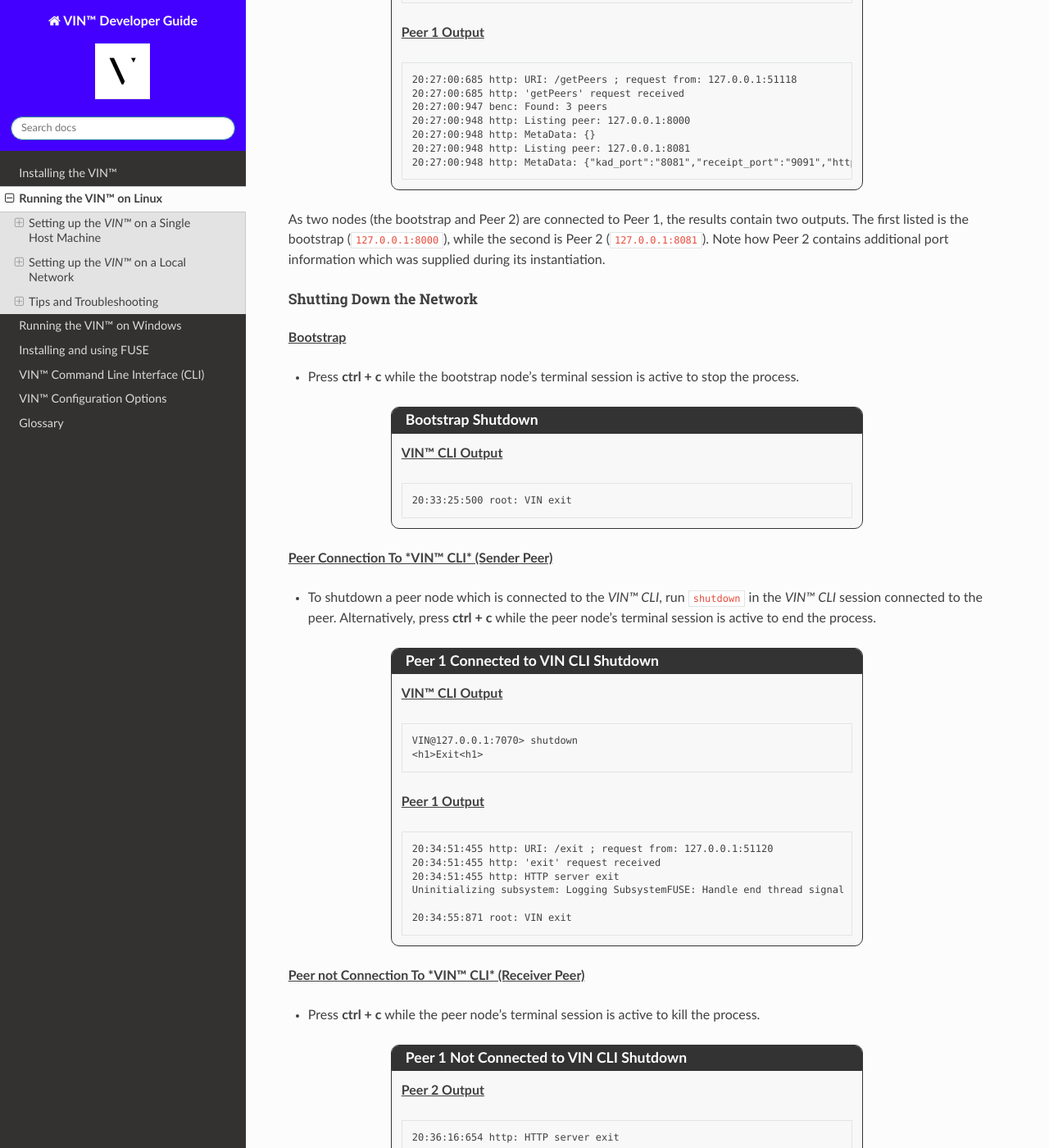
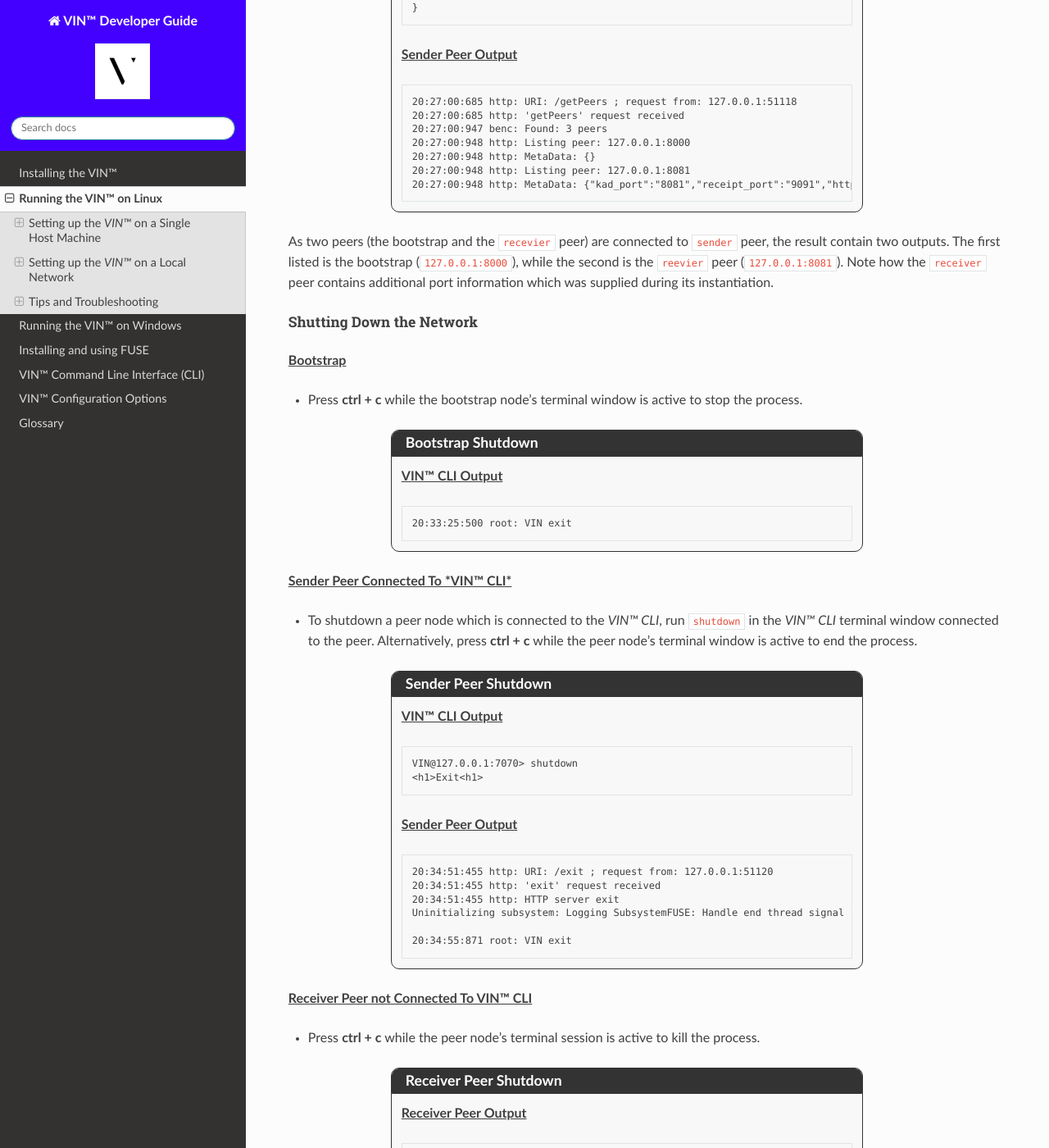
Before and after one commit to Market-Insight-Solutions-LLC/vin-developer-guide, a Sphinx documentation site: the page built from docs/source/running_the_vin_linux.rst, in a window 1280 px wide and 1400 px high, scrolled down 9767 px. Shown: the whole window at 82% size. Built offline with Sphinx 7.4.7 and the Read the Docs theme 2.0.0, drawn with Linux system fonts in a browser that asks for light colours; some of the changed text lies outside the part shown.

Commit message:
Updating Running VIN on Linux Local Network

```diff
--- a/docs/source/_templates/layout.html
+++ b/docs/source/_templates/layout.html
@@ -29,6 +29,12 @@
     /*Enables text to be bold and underlined. E.g. :bold-underline:`Some Text`*/
     .bold-underline {
       text-decoration: underline;
+      font-weight: bold;
+    }
+
+    /*Enables text to be bold and underlined. E.g. :bold-underline:`Some Text`*/
+    .bold-italic {
+      font-style: italic;
       font-weight: bold;
     }
 
--- a/docs/source/running_the_vin_linux.rst
+++ b/docs/source/running_the_vin_linux.rst
@@ -66,7 +66,7 @@
     17:17:18:031 root: VIN bootstrap node started at: 0.0.0.0:8000
 
 
-* In another session, run ``VIN -n -a 127.0.0.1 -h 7070 -p 8080 -r 9090``. This will start a *VIN™* peer node and connect it to the bootstrap which has an IP address of ``127.0.0.1``. The peer node runs with an HTTP port of ``7070``, a data (Kademlia) port of ``8080`` and a receipt server port of ``9090``. These ports can be chosen based on the requirements/restrictions of the user. WHile nodes are capable of both sending and receiving information, for clarity in this example, this node will be treated and referred to as a "sender" node.
+* In another terminal window, run ``VIN -n -a 127.0.0.1 -h 7070 -p 8080 -r 9090``. This will start a *VIN™* peer node and connect it to the bootstrap which has an IP address of ``127.0.0.1``. The peer node runs with an HTTP port of ``7070``, a data (Kademlia) port of ``8080`` and a receipt server port of ``9090``. These ports can be chosen based on the requirements/restrictions of the user. While peers are capable of both sending and receiving information, for clarity in this example, this peer will be treated and referred to as a ``sender`` peer.
 
 .. admonition:: VIN™ Sender Peer Connection Output
   :class: admonition-vin-run
@@ -111,7 +111,7 @@
     FUSE: Interface thread started
     FUSE: Open pipe
 
-* On the third session run ``VIN -n -a 127.0.0.1 -h 7071 -p 8081 -r 9091``. Note that the HTTP, data and receipt ports are different than the node which was first instantiated. This node will be the "receiver" node for this example.
+* On the third terminal window run ``VIN -n -a 127.0.0.1 -h 7071 -p 8081 -r 9091``. Note that the HTTP, data and receipt ports are different than the node which was first instantiated. This peer will be the ``receiver`` peer for this example.
 
 .. admonition:: VIN™ Receiver Peer Connection Output
   :class: admonition-vin-run
@@ -156,7 +156,7 @@
     FUSE: Interface thread started
     FUSE: Open pipe
 
-* On the final session run ``VIN_CLI 127.0.0.1 7070``. This will successfully launch the *VIN™ CLI* and connect it to the peer with an HTTP port of ``7070``. If everything is working correctly, the CLI window should contain the following:
+* On the final terminal window run ``VIN_CLI 127.0.0.1 7070``. This will successfully launch the *VIN™ CLI* and connect it to the ``sender`` peer with its HTTP port of ``7070``. If everything is working correctly, the terminal window should contain the following:
 
 .. admonition:: VIN™ CLI Connection Output
   :class: admonition-vin-run
@@ -177,7 +177,7 @@
 
 The following will showcase how to a put key-value pair onto the network as a simple test to ensure the functionality of the *VIN™*.
 
-* To put a key-value onto the network, in the *VIN™ CLI* session run ``put <key> <value>``; where ``<key>`` and ``<value>`` can be any string that does not contain spaces. For this example ``test_key`` was used for the ``<key>`` and ``test_value`` for the ``<value>``. The following figure displays the result of running this command; where the top image is the output from the *VIN™ CLI* and the bottom is from the peer.
+* To put a key-value onto the network, in the *VIN™ CLI* terminal window run ``put <key> <value>``; where ``<key>`` and ``<value>`` can be any string that does not contain spaces. For this example ``test_key`` was used for the ``<key>`` and ``test_value`` for the ``<value>``. The following figure displays the result of running this command; where the top image is the output from the *VIN™ CLI* and the bottom is from the peer.
 
 
 .. admonition:: Successful Put Output
@@ -198,7 +198,7 @@
 
     [test_key]:test_value   put successfully
 
-  :bold-underline:`Peer Output`
+  :bold-underline:`Sender Peer Output`
 
   .. code-block:: none
 
@@ -209,7 +209,7 @@
 
 
 * To view the value that was placed on the *Kademlia* network, navigate to ``/opt/VIN/kademlia/data/`` and proceed through the folder structure.
-* To get a value from the network, in the *VIN™ CLI* session run ``get <key>``; where ``<key>`` is ``test_key`` for this example. The following figure displays the result of running this command; where the top image is the output from the *VIN™ CLI* and the bottom is from the peer.
+* To get a value from the network, in the *VIN™ CLI* terminal window run ``get <key>``; where ``<key>`` is ``test_key`` for this example. The following figure displays the result of running this command; where the top image is the output from the *VIN™ CLI* and the bottom is from the ``sender`` peer.
 
 .. admonition:: Successful Get Output
   :class: admonition-vin-run
@@ -230,7 +230,7 @@
 
     [test_key]:test_value  is a valid [key]:value pair
 
-  :bold-underline:`Peer Output`
+  :bold-underline:`Sender Peer Output`
 
   .. code-block:: none
 
@@ -246,7 +246,7 @@
 
 The *VIN™* can spread any file type onto it's network. To do a ``spread``, perform the following:
 
-* In the *VIN™ CLI* session run ``spread <filepath>``; where the ``<filepath>`` is the absolute path and name of the file to be spread. For this example, it is ``/home/user/Dev/vin_test.txt``. For all of the options available to ``spread``, refer to :ref:`vin-cli`. An encrypted cryptographic receipt is generated upon spreading and is stored in ``/opt/VIN/receipts/sent`` and the encrypted data is placed onto the *Kademlia* network and can be seen in ``/opt/VIN/kademlia/data/``. Additionally, the data, broken into shards, is viewable in ``/var/log/VIN/shards/``. Note: the number of shards is dependant on the size of the file and the parameters set in the ``chunker`` object, which is set in ``defaults.cfg`` (see :ref:`vin-configuration` for more details).
+* In the *VIN™ CLI* terminal window run ``spread <filepath>``; where the ``<filepath>`` is the absolute path and name of the file to be spread. For this example, it is ``/home/user/Dev/vin_test.txt``. For all of the options available to ``spread``, refer to :ref:`vin-cli`. An encrypted cryptographic receipt is generated upon spreading and is stored in ``/opt/VIN/receipts/sent`` and the encrypted data is placed onto the *Kademlia* network and can be seen in ``/opt/VIN/kademlia/data/``. Additionally, the data, broken into shards, is viewable in ``/var/log/VIN/shards/``. Note: the number of shards is dependant on the size of the file and the parameters set in the ``chunker`` object, which is set in ``defaults.cfg`` (see :ref:`vin-configuration` for more details).
 * The output of a successful ``spread`` is shown below.
 
 .. admonition:: Successful Spread Output
@@ -266,7 +266,7 @@
 
     Receipt saved to location : /opt/VIN/receipts/sent/CR1299958208
 
-  :bold-underline:`Peer Output`
+  :bold-underline:`Sender Peer Output`
 
   .. code-block:: none
 
@@ -295,7 +295,7 @@
     18:56:39:872 benc: 'spread' system data size:  20480 ( redundancy = 5 )
 
 
-* After a file has been spread to the network a cryptographic receipt will be generated. Using this receipt, the file can be retrieved from the network via the ``gather`` command. To do a basic ``gather``, in the *VIN™ CLI* session run ``gather <receipt_path>``. The ``<receipt_path>`` will be shown in the *VIN™ CLI* session and, for this example, is ``/opt/VIN/receipts/sent/CR1299958208``. For all of the options available to ``gather``, refer to :ref:`vin-cli`. If the file was successfully gathered, the following output should be displayed.
+* After a file has been spread to the network a cryptographic receipt will be generated. Using this receipt, the file can be retrieved from the network via the ``gather`` command. To do a basic ``gather``, in the *VIN™ CLI* terminal window run ``gather <receipt_path>``. The ``<receipt_path>`` will be shown in the *VIN™ CLI* terminal window and, for this example, is ``/opt/VIN/receipts/sent/CR1299958208``. For all of the options available to ``gather``, refer to :ref:`vin-cli`. If the file was successfully gathered, the following output should be displayed.
 
 .. admonition:: Successful Gather Output
   :class: admonition-vin-run
@@ -315,7 +315,7 @@
     File reconstructed at : /opt/VIN/outputs/vin_test/vin_test.txt on node host.
 
 
-  :bold-underline:`Peer Output`
+  :bold-underline:`Sender Peer Output`
 
   .. code-block:: none
 
@@ -342,8 +342,8 @@
 
 The following will describe how to share files between the peers on the same host system.
 
-* In the *VIN™ CLI* session, the following command should be run after the required information is determined: ``share <filepath> <ip_address> <receipt_port>``. ``<filepath>`` is the absolute path and filename of the file to be shared, for example, in this case it is ``/home/user/Dev/vin_test.txt``. Note: any file type can be shared. The ``<ip_address>`` and ``<receipt_port>`` are ``127.0.0.1`` and ``9091``, or the IP address of the host system and the ``receipt_port`` of the second peer running on it.
-* Thus, the command to run, for this example, becomes ``share /home/user/Dev/vin_test.txt 127.0.0.1 9091``. For all of the options available to ``share``, refer to :ref:`vin-cli`. If everything worked correctly, the following should be displayed on the CLI sessions.
+* In the *VIN™ CLI* terminal window, the following command should be run after the required information is determined: ``share <filepath> <ip_address> <receipt_port>``. ``<filepath>`` is the absolute path and filename of the file to be shared, for example, in this case it is ``/home/user/Dev/vin_test.txt``. Note: any file type can be shared. The ``<ip_address>`` and ``<receipt_port>`` are ``127.0.0.1`` and ``9091``, or the IP address of the host system and the ``receipt_port`` of the second peer running on it.
+* Thus, the command to run, for this example, becomes ``share /home/user/Dev/vin_test.txt 127.0.0.1 9091``. For all of the options available to ``share``, refer to :ref:`vin-cli`. If everything worked correctly, the following should be displayed:
 
 .. admonition:: Successful Get Output
   :class: admonition-vin-run
@@ -360,7 +360,7 @@
     Response received
     File shared to 127.0.0.1 9091 successfully (run: 1)
 
-  :bold-underline:`Peer 1 Output`
+  :bold-underline:`Sender Peer Output`
 
   .. code-block:: none
 
@@ -399,7 +399,7 @@
     19:06:56:983 benc: 'share' system data size:  20480 ( redundancy = 5 )
     19:06:56:983 benc: 'share' total latency 0 min 1 sec 260 msec
 
-  :bold-underline:`Peer 2 Output`
+  :bold-underline:`Receiver Peer Output`
 
   .. code-block:: none
 
@@ -423,14 +423,14 @@
     19:06:56:984 cr-s: Share ended. 0 min 1 sec 21 msec
     19:06:57:035 cr-s: Connection with peer: 127.0.0.1:43648 ended
 
-* To manually confirm that the file was shared correctly, enter ``ls`` in the CLI session pointing to the ``/opt/VIN/outputs`` folder directory. A folder with the name of the file which was shared should be listed. Enter this folder (``cd <folder_name>``) and run ``ls``. The file which was shared will be displayed and can be inspected to ensure it was successfully shared.
+* To manually confirm that the file was shared correctly, enter ``ls`` in a terminal window pointing to the ``/opt/VIN/outputs`` folder directory. A folder with the name of the file which was shared should be listed. Enter this folder (``cd <folder_name>``) and run ``ls``. The file which was shared will be displayed and can be inspected to ensure it was successfully shared.
 * Additionally, the cryptographic receipt for the share is stored in ``/opt/VIN/receipts/sent``, the encrypted data can be seen in ``/opt/VIN/kademlia/data/``, and the sharded data is viewable in ``/var/log/VIN/shards/``. Note: the number of shards is dependant on the size of the file and the parameters set in the ``chunker`` object, which is set in ``defaults.cfg`` (see :ref:`vin-configuration` for more details).
 
 
-Getting Peers Connected to a Peer
+Getting the Peers Connected to a Peer
 """"""""""""""""""""""""""""""""""""""""
 
-In the *VIN™ CLI* session run ``getPeers`` to generate a list of all peers connected to a bootstrap node. The result will be an output similar to the one displayed in the figure below.
+In the *VIN™ CLI* terminal window run ``getPeers`` to generate a list of all peers connected to a particular peer; in this example the ``sender`` peer. The result will be an output similar to the one displayed in the figure below.
 
 .. admonition:: Successful GetPeers Output
   :class: admonition-vin-run
@@ -466,7 +466,7 @@
         }
     }
 
-  :bold-underline:`Peer 1 Output`
+  :bold-underline:`Sender Peer Output`
 
   .. code-block:: none
 
@@ -479,7 +479,7 @@
     20:27:00:948 http: MetaData: {"kad_port":"8081","receipt_port":"9091","http_port":"7071"}
 
 
-As two nodes (the bootstrap and Peer 2) are connected to Peer 1, the results contain two outputs. The first listed is the bootstrap (``127.0.0.1:8000``), while the second is Peer 2 (``127.0.0.1:8081``). Note how Peer 2 contains additional port information which was supplied during its instantiation.
+As two peers (the bootstrap and the ``recevier`` peer) are connected to ``sender`` peer, the result contain two outputs. The first listed is the bootstrap (``127.0.0.1:8000``), while the second is the ``reevier`` peer (``127.0.0.1:8081``). Note how the ``receiver`` peer contains additional port information which was supplied during its instantiation.
 
 
 Shutting Down the Network
@@ -487,7 +487,7 @@
 
 :bold-underline:`Bootstrap`
 
-* Press **ctrl + c** while the bootstrap node's terminal session is active to stop the process.
+* Press **ctrl + c** while the bootstrap node's terminal window is active to stop the process.
 
 .. admonition:: Bootstrap Shutdown
   :class: admonition-vin-run
@@ -498,11 +498,11 @@
 
     20:33:25:500 root: VIN exit
 
-:bold-underline:`Peer Connection To *VIN™ CLI* (Sender Peer)`
+:bold-underline:`Sender Peer Connected To *VIN™ CLI*`
 
-* To shutdown a peer node which is connected to the *VIN™ CLI*, run ``shutdown`` in the *VIN™ CLI* session connected to the peer. Alternatively, press **ctrl + c** while the peer node's terminal session is active to end the process.
+* To shutdown a peer node which is connected to the *VIN™ CLI*, run ``shutdown`` in the *VIN™ CLI* terminal window connected to the peer. Alternatively, press **ctrl + c** while the peer node's terminal window is active to end the process.
 
-.. admonition:: Peer 1 Connected to VIN CLI Shutdown
+.. admonition:: Sender Peer Shutdown
   :class: admonition-vin-run
 
   :bold-underline:`VIN™ CLI Output`
@@ -512,7 +512,7 @@
     VIN@127.0.0.1:7070> shutdown
     <h1>Exit<h1>
 
-  :bold-underline:`Peer 1 Output`
+  :bold-underline:`Sender Peer Output`
 
   .. code-block:: none
 
@@ -523,24 +523,24 @@
 
     20:34:55:871 root: VIN exit
 
-:bold-underline:`Peer not Connection To *VIN™ CLI* (Receiver Peer)`
+:bold-underline:`Receiver Peer not Connected To VIN™ CLI`
 
 * Press **ctrl + c** while the peer node's terminal session is active to kill the process.
 
-.. admonition:: Peer 1 Not Connected to VIN CLI Shutdown
+.. admonition:: Receiver Peer Shutdown
   :class: admonition-vin-run
 
-  :bold-underline:`Peer 2 Output`
+  :bold-underline:`Receiver Peer Output`
 
   .. code-block:: none
 
     20:36:16:654 http: HTTP server exit
 
-:bold-underline:`*VIN™ CLI*`
+:bold-underline:`VIN™ CLI`
 
-* To exit from the *VIN™ CLI*, type **exit** and hit **enter** in the *VIN™ CLI* session. Alternatively, press **ctrl + c**.
+* To exit from the *VIN™ CLI*, type **exit** and hit **enter** in the *VIN™ CLI* terminal window. Alternatively, **ctrl + c** may be pressed.
 
-.. admonition:: Peer 2 Connected to VIN CLI Shutdown
+.. admonition:: *VIN™ CLI* Shutdown
   :class: admonition-vin-run
 
   :bold-underline:`VIN™ CLI Output`
@@ -557,13 +557,13 @@
 Setting up the *VIN™* on a Local Network
 ===========================================
 
-To run a basic *VIN™* on an IP based network, such as *Amazon Web Services (AWS)*, a Local Area Network (LAN) with routers/switches and Dynamic Host Communication Protocol (DHCP), *VMware*, etc., complete the following steps:
+To run the *VIN™* on an IP based network, such as *Amazon Web Services (AWS)*, a Local Area Network (LAN) with routers/switches and Dynamic Host Communication Protocol (DHCP), *VMware*, etc., complete the following steps:
 
 * For this example, two systems will be used: ``system_1`` and ``system_2``.
-* Complete the *VIN™* installation procedure on each system.
-* On each system, open three CLI sessions.
+* Complete the *VIN™* installation procedure on each system (refer to :ref:`vin-install`).
+* On each system, open three terminal windows.
 * Since each system will have it's own IP address, deemed ``<ip_1>`` and ``<ip_2>`` for this example, it is imperative to determine and record it.
-* Run ``ifconfig`` in one of the CLI sessions. Note: if this feature is not installed a message will appear recommending that ``sudo apt-get install -y net-tools`` be run. If this is the case, run this command and re-run ``ifconfig`` to generate an output similar to the one below.
+* Run ``ifconfig`` in one of the terminal windows. Note: if this feature is not installed a message will appear recommending that ``sudo apt-get install -y net-tools`` be run. If this is the case, run this command and re-run ``ifconfig`` to generate an output similar to the one below.
 
 .. figure:: images/getting_started_with_vin/linux/ifconfig_results.png
   :scale: 100
```
Also changed, not shown: other parts of docs/source/running_the_vin_linux.rst (+2 -2 lines).
